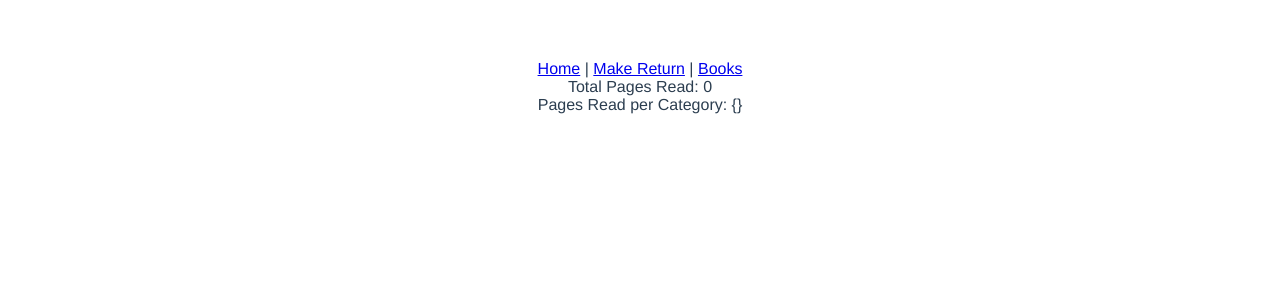
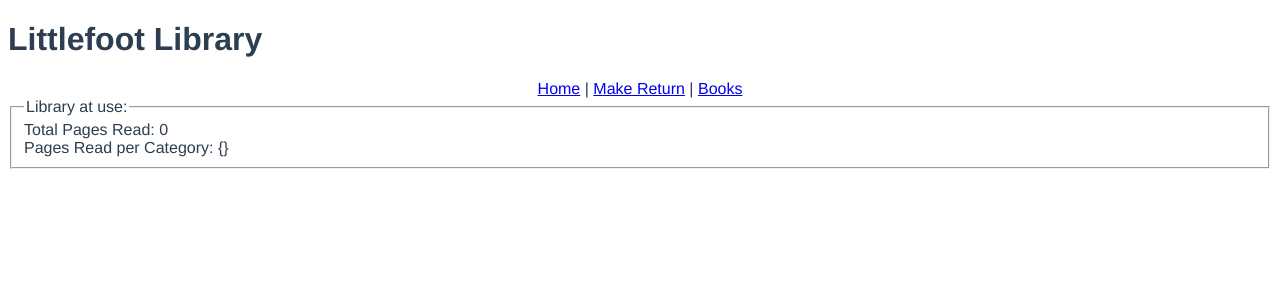
Before and after one commit to eddanieles/libraryReturns, a Vue app in the folder webApp/: page / in a window 1280 px wide. Shown: the top 300 px of the page. Built offline with nearby package versions, Linux system fonts and the light colour scheme; no server answers; what @braid/vue-formulate would draw is missing.

Commit message:
updated styles

```diff
--- a/webApp/src/App.vue
+++ b/webApp/src/App.vue
@@ -1,5 +1,6 @@
 <template>
   <div id="app">
+    <h1>Littlefoot Library</h1>
     <div id="nav">
       <router-link to="/">Home</router-link> |
       <router-link to="/returnBook">Make Return</router-link> |
@@ -16,11 +17,8 @@
     -webkit-font-smoothing: antialiased;
     -moz-osx-font-smoothing: grayscale;
     color: #2c3e50;
-  margin-top: 60px;
+  }
+  #nav {
     text-align: center;
   }
-
-.books {
-        text-align: left;
-    }
 </style>
--- a/webApp/src/components/CreateBook.vue
+++ b/webApp/src/components/CreateBook.vue
@@ -1,10 +1,9 @@
 <template>
   <div class="home">
-    <h1>Littlefoot Library</h1>
     <form accept-charset="UTF-8" action="submit_action" autocomplete="off" method="GET"
     target="_blank">
         <fieldset>
-            <legend>Book Return:</legend>
+            <legend>Book Return Form:</legend>
             <FormulateForm
                     v-model="formValues" @submit="handleSubmit"
                     >
@@ -92,9 +91,6 @@ export default {
 </script>
 
 <style>
-    .home {
-        text-align: left;
-    }
     .submitText {
         font: italic;
         font-size: smaller;
--- a/webApp/src/views/Books.vue
+++ b/webApp/src/views/Books.vue
@@ -1,8 +1,7 @@
 <template>
   <div class="books">
-    <h1>Returned Books</h1>
     <fieldset>
-      <legend>Our Books:</legend>
+      <legend>List for Returned Books:</legend>
       <div>
         <ul>
           <li v-for="book in books" :key="book.id">
--- a/webApp/src/views/Home.vue
+++ b/webApp/src/views/Home.vue
@@ -2,7 +2,10 @@
 
 <template>
   <div>
+    <fieldset>
+            <legend>Library at use:</legend>
       <aggregrate />
+    </fieldset>
   </div>
 </template>
 
@@ -15,5 +18,7 @@ export default {
 </script>
 
 <style>
-
+  fieldset {
+    text-align: left;
+  }
 </style>
```
Lines whose indentation alone changed are shown as unchanged.
